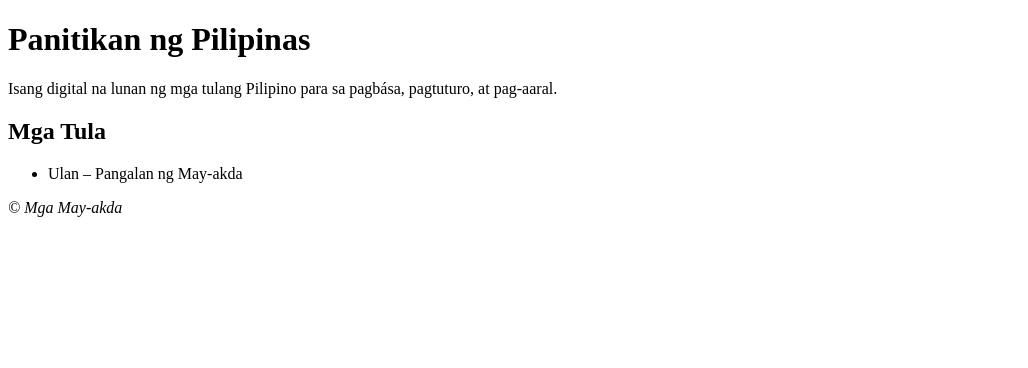
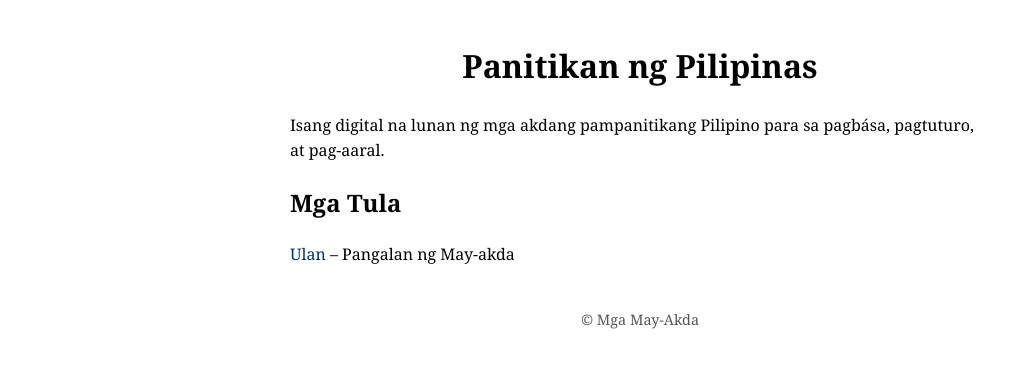
Before and after one commit to jhagato/panitikanngpilipinas, a plain HTML site: page index.html in a window 1280 px wide. Shown: the whole page, without its empty margins (0-1028 px from the left). Drawn offline with Linux system fonts and the light colour scheme.

Commit message:
Improve homepage layout

```diff
--- a/index.html
+++ b/index.html
@@ -3,20 +3,59 @@
 <head>
   <meta charset="UTF-8">
   <title>Panitikan ng Pilipinas</title>
+  <style>
+    body {
+      font-family: Georgia, "Times New Roman", serif;
+      max-width: 700px;
+      margin: 40px auto;
+      line-height: 1.6;
+      padding: 0 15px;
+    }
+    h1 {
+      text-align: center;
+    }
+    ul {
+      list-style-type: none;
+      padding: 0;
+    }
+    li {
+      margin-bottom: 10px;
+    }
+    a {
+      text-decoration: none;
+      color: #003366;
+    }
+    a:hover {
+      text-decoration: underline;
+    }
+    footer {
+      margin-top: 40px;
+      font-size: 0.9em;
+      text-align: center;
+      color: #555;
+    }
+  </style>
 </head>
 <body>
+
   <h1>Panitikan ng Pilipinas</h1>
 
   <p>
-    Isang digital na lunan ng mga tulang Pilipino para sa
-    pagbása, pagtuturo, at pag-aaral.
+    Isang digital na lunan ng mga akdang pampanitikang Pilipino
+    para sa pagbása, pagtuturo, at pag-aaral.
   </p>
 
   <h2>Mga Tula</h2>
   <ul>
-    <li>Ulan – Pangalan ng May-akda</li>
+    <li>
+      <a href="tula/ulan.html">Ulan</a>
+      – Pangalan ng May‑akda
+    </li>
   </ul>
 
-  <p><em>© Mga May-akda</em></p>
+  <footer>
+    © Mga May‑Akda
+  </footer>
+
 </body>
 </html>
```
